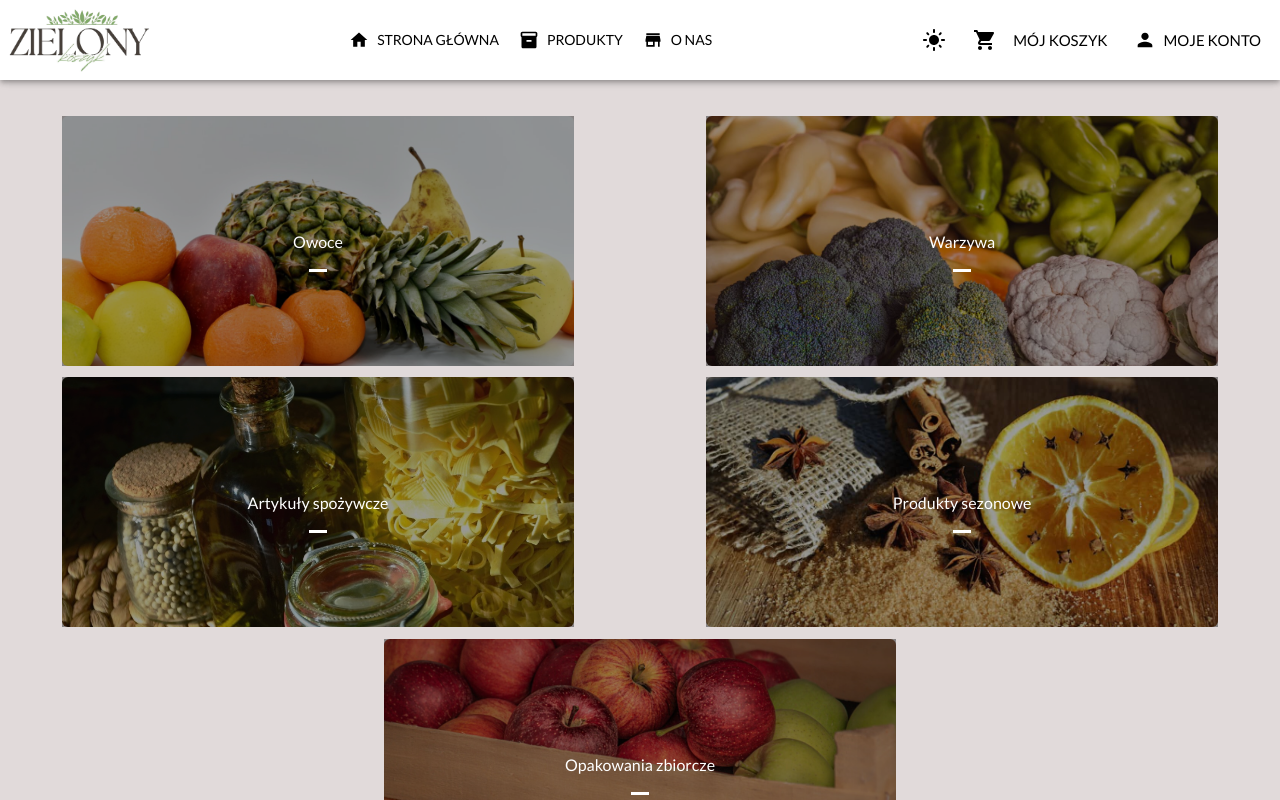
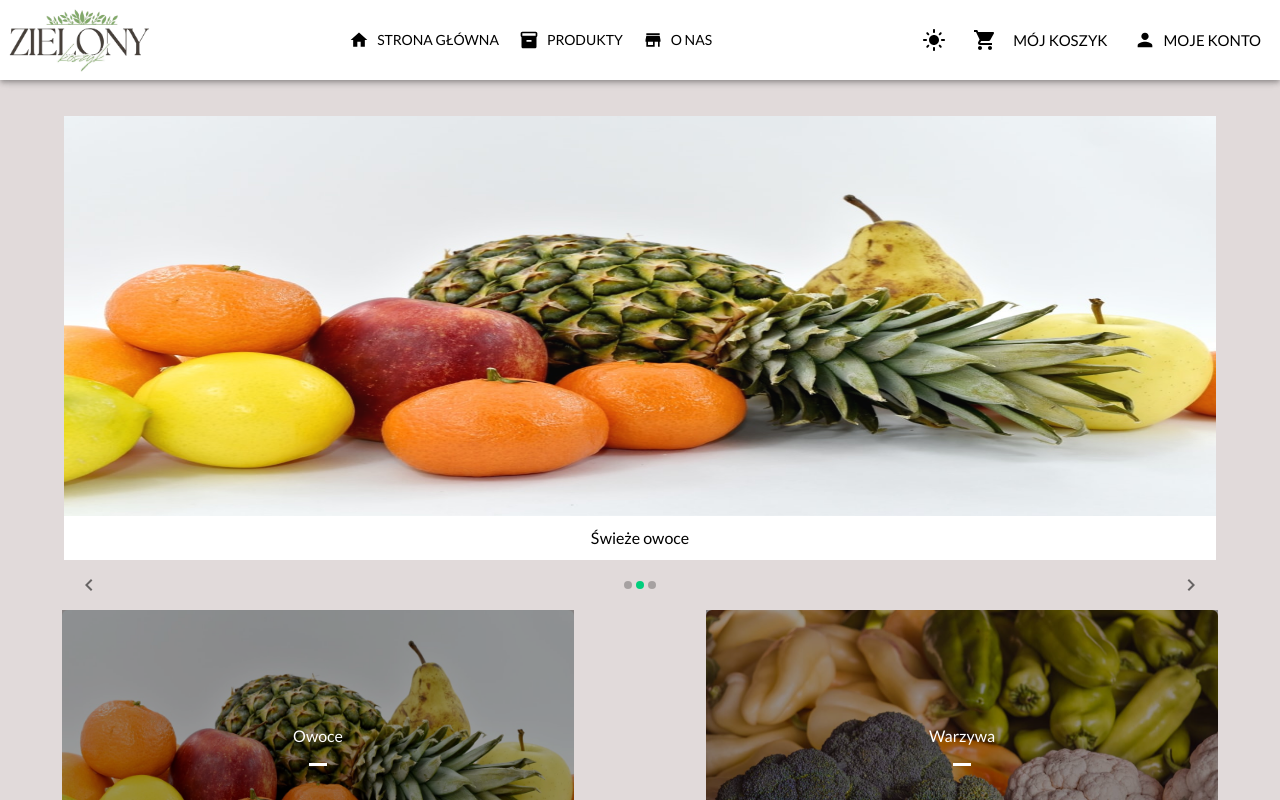
Before and after one commit to amokrzycki/zielony-koszyk, a React (Vite) app: page / in a window 1280 px wide. Shown: the top 800 px of the page. Built offline with nearby package versions, Linux system fonts and the light colour scheme.

Commit message:
Added image carousel and goToTop, general improvments

```diff
--- a/src/components/Categories.tsx
+++ b/src/components/Categories.tsx
@@ -118,7 +118,7 @@ function Categories() {
               width: "40%",
             }}
             key={index}
-            onClick={() => navigate(`/kategoria/${category.category}`)}
+            onClick={() => navigate(`/produkty/?category=${category.category}`)}
           >
             <ImageSrc
               style={{
--- a/src/components/Filters/CategoryList.tsx
+++ b/src/components/Filters/CategoryList.tsx
@@ -4,11 +4,11 @@ import { Box, Button } from "@mui/material";
 import { MouseEventHandler } from "react";
 
 const CATEGORIES = [
-  { value: Categories.COLLECTIVE, label: "Worki" },
+  { value: Categories.COLLECTIVE, label: "Zbiorcze" },
   { value: Categories.FRUITS, label: "Owoce" },
   { value: Categories.VEGETABLES, label: "Warzywa" },
   { value: Categories.SEASONAL, label: "Sezonowe" },
-  { value: Categories.OTHERS, label: "Inne" },
+  { value: Categories.OTHERS, label: "Spożywcze" },
 ];
 
 function CategoryList() {
--- a/src/components/Filters/FiltersBox.tsx
+++ b/src/components/Filters/FiltersBox.tsx
@@ -45,11 +45,11 @@ function FiltersBox() {
       className={"flex-col p-8 h-1/3 rounded-2xl w-1/4"}
       sx={{ bgcolor: "background.paper" }}
     >
-      <Typography variant="h6" component="h2" gutterBottom>
+      <Typography variant="h5" component="h2" gutterBottom>
         Kategoria
       </Typography>
       <CategoryList />
-      <Typography variant="h6" component="h2" gutterBottom>
+      <Typography variant="h5" component="h2" gutterBottom>
         Zakres cenowy
       </Typography>
       <Stack spacing={2} direction="column" sx={{ mb: 2 }}>
--- a/src/components/Homepage.tsx
+++ b/src/components/Homepage.tsx
@@ -1,12 +1,11 @@
 import { Box } from "@mui/material";
 import Categories from "./Categories.tsx";
+import ImageCarousel from "@/components/ImageCarousel.tsx";
 
 function Homepage() {
   return (
-    <Box
-      id="main-wrapper"
-      className={"flex flex-col items-center h-screen pt-6"}
-    >
+    <Box id="main-wrapper" className={"flex flex-col items-center h-full pt-6"}>
+      <ImageCarousel />
       <Categories />
     </Box>
   );
--- /dev/null
+++ b/src/components/ImageCarousel.tsx
@@ -0,0 +1,120 @@
+import { useState, useEffect } from "react";
+import {
+  Box,
+  IconButton,
+  MobileStepper,
+  Paper,
+  Typography,
+  Fade,
+} from "@mui/material";
+import { KeyboardArrowLeft, KeyboardArrowRight } from "@mui/icons-material";
+
+// TODO: Autoscrolling + smooth transition
+
+const carouselImages = [
+  {
+    label: "Codzienne dostawy",
+    imgPath: "/images/collective.jpeg",
+  },
+  {
+    label: "Świeże owoce",
+    imgPath: "/images/fruits.jpeg",
+  },
+  {
+    label: "Artykuły spożywcze w zasięgu ręki",
+    imgPath: "/images/others.jpeg",
+  },
+];
+
+export default function ImageCarousel() {
+  const [activeStep, setActiveStep] = useState(0);
+  const maxSteps = carouselImages.length;
+
+  const handleNext = () => {
+    setActiveStep((prevActiveStep) =>
+      prevActiveStep + 1 >= maxSteps ? 0 : prevActiveStep + 1,
+    );
+  };
+
+  const handleBack = () => {
+    setActiveStep((prevActiveStep) =>
+      prevActiveStep - 1 < 0 ? maxSteps - 1 : prevActiveStep - 1,
+    );
+  };
+
+  // Auto-scrolling: advances every 5 seconds
+  useEffect(() => {
+    const intervalId = setInterval(() => {
+      setActiveStep((prevStep) =>
+        prevStep + 1 >= maxSteps ? 0 : prevStep + 1,
+      );
+    }, 5000);
+
+    // Cleanup
+    return () => clearInterval(intervalId);
+  }, [maxSteps]);
+
+  return (
+    <Paper
+      square
+      elevation={0}
+      sx={{
+        display: "flex",
+        flexDirection: "column",
+        alignItems: "center",
+        position: "relative",
+        width: "90%",
+        margin: "0 auto",
+      }}
+    >
+      <Box
+        sx={{
+          width: "100%",
+          height: 400,
+          position: "relative",
+          overflow: "hidden",
+        }}
+      >
+        {carouselImages.map((item, index) => (
+          <Fade in={activeStep === index} timeout={1000} key={item.label}>
+            <Box
+              component="img"
+              src={item.imgPath}
+              alt={item.label}
+              sx={{
+                width: "100%",
+                height: 400,
+                position: "absolute",
+                top: 0,
+                left: 0,
+                display: activeStep === index ? "block" : "none",
+              }}
+            />
+          </Fade>
+        ))}
+      </Box>
+
+      <Typography variant="subtitle1" sx={{ mt: 1 }}>
+        {carouselImages[activeStep].label}
+      </Typography>
+
+      <MobileStepper
+        variant="dots"
+        steps={maxSteps}
+        position="static"
+        activeStep={activeStep}
+        sx={{ width: "100%", mt: 1 }}
+        nextButton={
+          <IconButton size="small" onClick={handleNext}>
+            <KeyboardArrowRight />
+          </IconButton>
+        }
+        backButton={
+          <IconButton size="small" onClick={handleBack}>
+            <KeyboardArrowLeft />
+          </IconButton>
+        }
+      />
+    </Paper>
+  );
+}
--- a/src/components/Products/Category.tsx
+++ /dev/null
@@ -1,87 +0,0 @@
-import { Params, useParams, useSearchParams } from "react-router-dom";
-import { Box, Typography } from "@mui/material";
-import ProductCard from "./ProductCard.tsx";
-import capitalizeFirstLetter from "@/helpers/capitalizeFirstLetter.ts";
-import Search from "../Filters/Search.tsx";
-import { useGetProductsByParamsQuery } from "./productsApiSlice.ts";
-import Product from "@/types/Product.ts";
-import Loading from "../common/Loading.tsx";
-
-function Category() {
-  const { categoryId }: Readonly<Params> = useParams();
-  const [searchParams] = useSearchParams();
-  const searchQuery = searchParams.get("search");
-  const fetchedProducts = useGetProductsByParamsQuery({
-    category: categoryId as string,
-    search: searchQuery || "",
-  });
-  const { data, error, isLoading } = fetchedProducts;
-  const products = data?.data || [];
-
-  if (isLoading) {
-    return (
-      <Box className={"h-screen"}>
-        <Loading />
-      </Box>
-    );
-  }
-
-  if (error) {
-    return (
-      <Box
-        id="main-wrapper"
-        sx={{
-          display: "flex",
-          justifyContent: "center",
-          alignItems: "center",
-          height: "calc(100vh - 72px - 156px - 30px)",
-        }}
-      >
-        <Typography variant="h5" component="h2">
-          Wystąpił błąd podczas pobierania produktów.
-        </Typography>
-      </Box>
-    );
-  }
-
-  return (
-    <Box id="main-wrapper">
-      <Box
-        sx={{
-          display: "flex",
-          justifyContent: "center",
-          alignItems: "center",
-          padding: 2,
-          flexDirection: "column",
-        }}
-      >
-        <Typography variant="h5" component="h2" gutterBottom>
-          {capitalizeFirstLetter(categoryId || "")}
-        </Typography>
-        <Search />
-      </Box>
-      <Box
-        sx={{
-          display: "flex",
-          flexWrap: "wrap",
-          gap: 2,
-          justifyContent: "center",
-          padding: 2,
-        }}
-      >
-        {searchQuery && products.length === 0 ? (
-          <Typography variant="h5" component="h2">
-            Nie znaleziono produktów pasujących do zapytania w tej kategorii dla
-            frazy: "{searchQuery}".
-          </Typography>
-        ) : (
-          products.map((product: Product, index: number) => (
-            <ProductCard key={index} product={product} />
-          ))
-        )}
-      </Box>
-    </Box>
-  );
-}
-
-export default Category;
--- /dev/null
+++ b/src/components/Products/GoToTop.tsx
@@ -0,0 +1,47 @@
+import { useState, useEffect } from "react";
+import { Fab, Grow } from "@mui/material";
+import ArrowUpwardIcon from "@mui/icons-material/ArrowUpward";
+
+export default function GoToTop() {
+  const [visible, setVisible] = useState(false);
+
+  useEffect(() => {
+    const handleScroll = () => {
+      if (window.scrollY > 300) {
+        setVisible(true);
+      } else {
+        setVisible(false);
+      }
+    };
+
+    window.addEventListener("scroll", handleScroll);
+
+    return () => {
+      window.removeEventListener("scroll", handleScroll);
+    };
+  }, []);
+
+  const scrollToTop = () => {
+    window.scrollTo({ top: 0, behavior: "smooth" });
+  };
+
+  if (!visible) return null;
+
+  return (
+    <Grow
+      in={visible}
+      style={{ transformOrigin: "0 0 0" }}
+      {...(visible ? { timeout: 1000 } : {})}
+    >
+      <Fab
+        color={"primary"}
+        className={"bottom-8 right-8"}
+        sx={{ position: "fixed" }}
+        aria-label={"Go to top"}
+        onClick={scrollToTop}
+      >
+        <ArrowUpwardIcon />
+      </Fab>
+    </Grow>
+  );
+}
--- a/src/components/Products/Products.tsx
+++ b/src/components/Products/Products.tsx
@@ -7,8 +7,7 @@ import FiltersBox from "../Filters/FiltersBox.tsx";
 import { useGetProductsByParamsQuery } from "./productsApiSlice.ts";
 import useProductFilters from "@/hooks/useProductFilters.ts";
 import FiltersPagination from "@/components/Filters/FiltersPagination.tsx";
-
-// TODO: Tooltip go to top of the page when clicked
+import GoToTop from "@/components/Products/GoToTop.tsx";
 
 function Products() {
   const { filters } = useProductFilters();
@@ -69,6 +68,7 @@ function Products() {
           )}
         </Box>
       </Box>
+      <GoToTop />
     </Box>
   );
 }
--- a/src/components/Products/QuantitySelector.tsx
+++ b/src/components/Products/QuantitySelector.tsx
@@ -18,6 +18,7 @@ function QuantitySelector({ quantity, setQuantity }: QuantitySelectorProps) {
     }
     return "40px";
   };
+
   return (
     <Box
       className={"flex"}
```
Also changed, not shown: src/components/Cart/Cart.tsx (+22 -8 lines), src/routes/Routes.tsx (+0 -11 lines).
